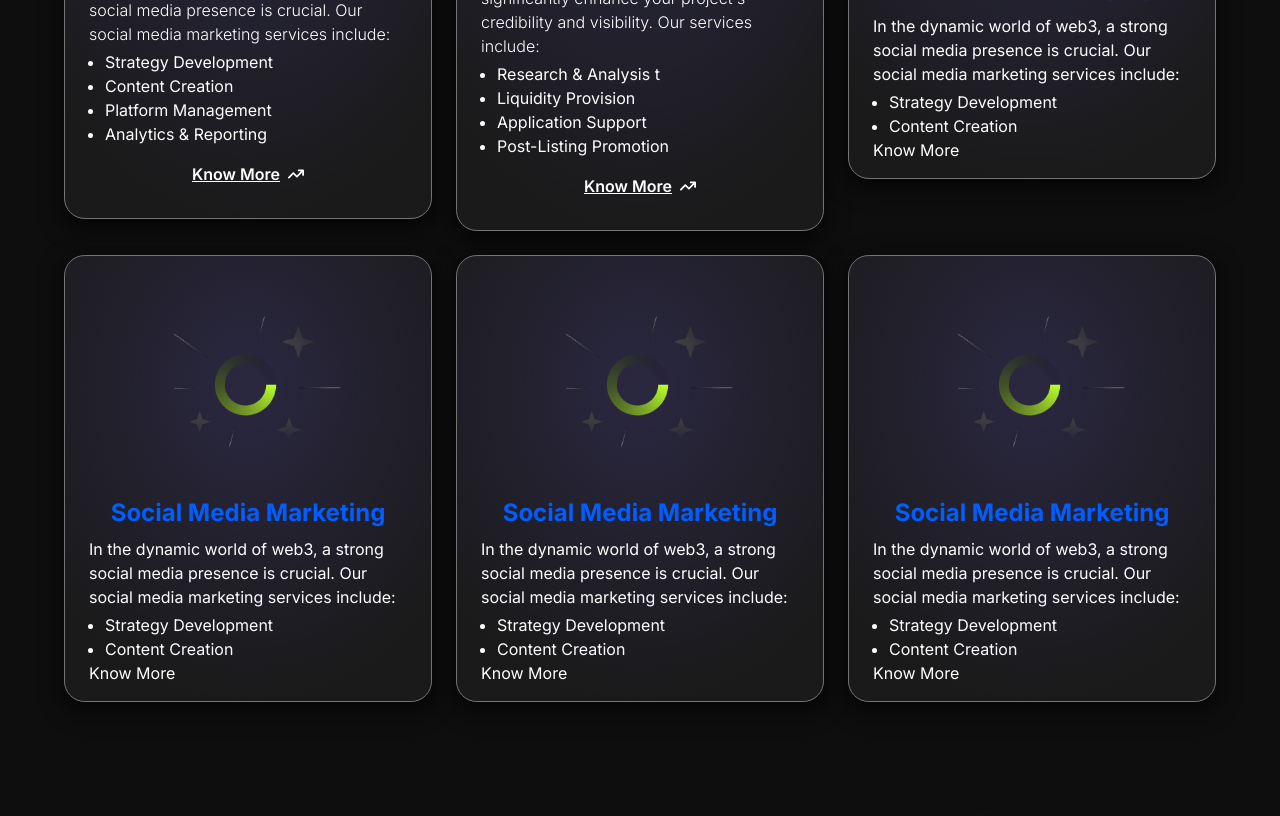
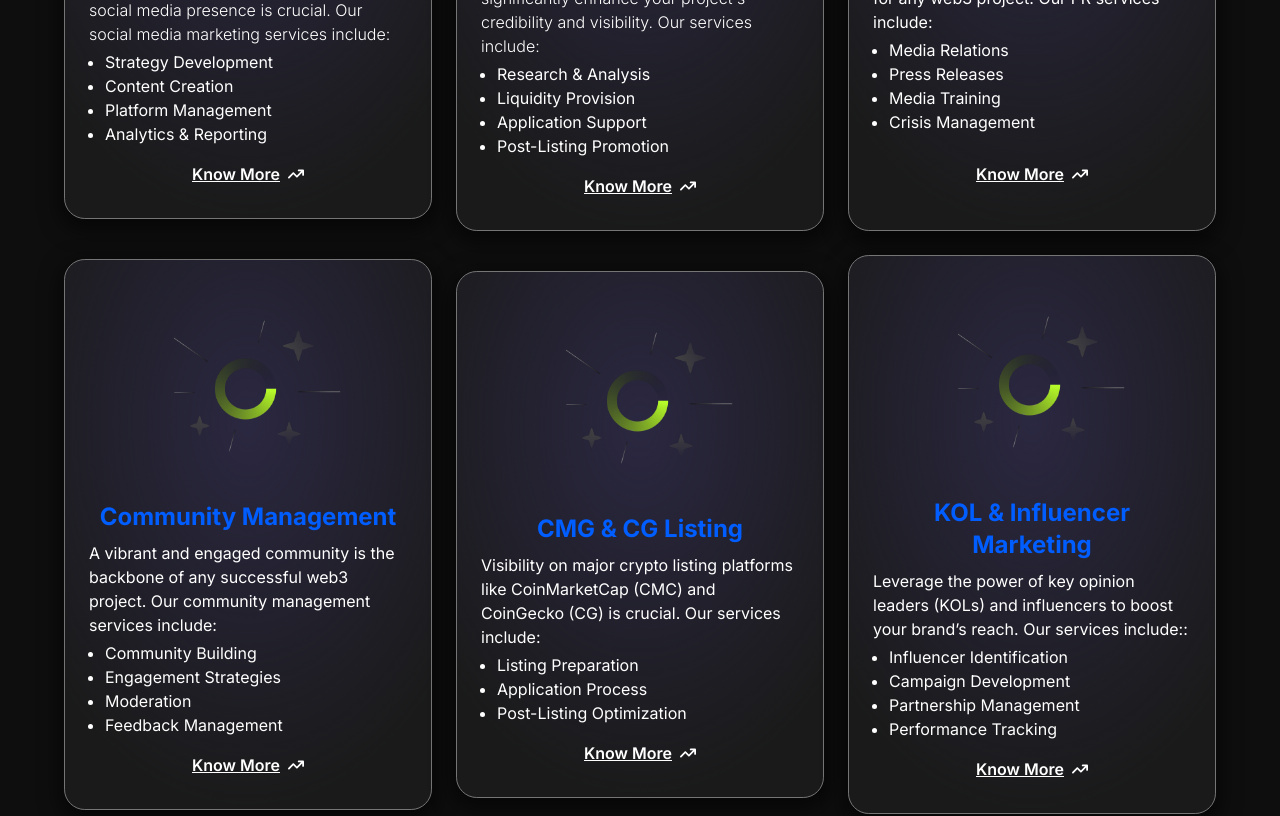
Before and after one commit to noorshanu/mark8Io, a React (Vite) app: page / in a window 1280 px wide. Shown: the part 2900-3716 px from the top of the page. Built offline with nearby package versions, Linux system fonts and the light colour scheme.

Commit message:
Update Services.jsx

```diff
--- a/src/sections/Services.jsx
+++ b/src/sections/Services.jsx
@@ -39,127 +39,171 @@ function Services() {
               <li>Strategy Development</li>
 
               <li>Content Creation</li>
-              <li>
-              Platform Management
-              </li>
+              <li>Platform Management</li>
 
-              <li>
-              Analytics & Reporting
-
-              </li>
+              <li>Analytics & Reporting</li>
             </ul>
 
             <div className="flex justify-center items-center py-3">
-            <a href="/" className="  rounded-3xl  py-1 px-4 text-center font-inter font-semibold mx-auto underline flex items-center gap-2">Know More <FaArrowTrendUp className=" underline" /></a>
+              <a
+                href="/"
+                className="  rounded-3xl  py-1 px-4 text-center font-inter font-semibold mx-auto underline flex items-center gap-2"
+              >
+                Know More <FaArrowTrendUp className=" underline" />
+              </a>
             </div>
           </div>
 
           <div className="  nft border-[#757575] border py-4 px-6 rounded-xl">
             <img src="assets/asset 46.webp" alt="" className=" mx-auto" />
             <h2 className=" text-center text-2xl font-inter font-bold  text-prime pb-2">
-            Tier 1 & 2 Exchange Listing
+              Tier 1 & 2 Exchange Listing
             </h2>
 
             <p className=" text-start pb-1 font-light">
-            Getting listed on top exchanges can significantly enhance your project's credibility and visibility. Our services include:
+              Getting listed on top exchanges can significantly enhance your
+              project's credibility and visibility. Our services include:
             </p>
 
             <ul className=" list-disc ml-4 ">
-              <li>Research & Analysis
-              t</li>
+              <li>Research & Analysis </li>
 
               <li>Liquidity Provision</li>
-              <li>
-              Application Support
-              </li>
-              <li>
-              Post-Listing Promotion
-              </li>
+              <li>Application Support</li>
+              <li>Post-Listing Promotion</li>
             </ul>
 
             <div className="flex justify-center items-center py-3">
-            <a href="/" className="  rounded-3xl  py-1 px-4 text-center font-inter font-semibold mx-auto underline flex items-center gap-2">Know More <FaArrowTrendUp className=" underline" /></a>
+              <a
+                href="/"
+                className="  rounded-3xl  py-1 px-4 text-center font-inter font-semibold mx-auto underline flex items-center gap-2"
+              >
+                Know More <FaArrowTrendUp className=" underline" />
+              </a>
             </div>
           </div>
 
           <div className="  nft border-[#757575] border py-4 px-6 rounded-xl">
             <img src="assets/asset 46.webp" alt="" className=" mx-auto" />
             <h2 className=" text-center text-2xl font-manbold font-bold text-prime pb-2">
-            Public Relations (PR)
+              Public Relations (PR)
             </h2>
 
             <p className=" text-start pb-1">
-              In the dynamic world of web3, a strong social media presence is
-              crucial. Our social media marketing services include:
+              Building a strong public image is essential for any web3 project.
+              Our PR services include:
             </p>
 
             <ul className=" list-disc ml-4 ">
-              <li>Strategy Development</li>
+              <li>Media Relations</li>
 
-              <li>Content Creation</li>
+              <li>Press Releases</li>
+
+              <li>Media Training</li>
+              <li>Crisis Management</li>
             </ul>
 
-            <a href="/">Know More</a>
+            <div className="flex justify-center items-center  py-6">
+              <a
+                href="/"
+                className="  rounded-3xl  py-1 px-4 text-center font-inter font-semibold mx-auto underline flex items-center gap-2"
+              >
+                Know More <FaArrowTrendUp className=" underline" />
+              </a>
+            </div>
           </div>
 
           <div className="  nft border-[#757575] border py-4 px-6 rounded-xl">
             <img src="assets/asset 46.webp" alt="" className=" mx-auto" />
             <h2 className=" text-center text-2xl font-manbold font-bold text-prime pb-2">
-              Social Media Marketing
+            Community Management
             </h2>
 
             <p className=" text-start pb-1">
-              In the dynamic world of web3, a strong social media presence is
-              crucial. Our social media marketing services include:
+            A vibrant and engaged community is the backbone of any successful web3 project. Our community management services include:
             </p>
 
             <ul className=" list-disc ml-4 ">
-              <li>Strategy Development</li>
+              <li>Community Building</li>
 
-              <li>Content Creation</li>
+              <li>Engagement Strategies</li>
+              <li>
+              Moderation
+              </li>
+
+              <li>
+              Feedback Management
+              </li>
             </ul>
 
-            <a href="/">Know More</a>
+            <div className="flex justify-center items-center py-3">
+              <a
+                href="/"
+                className="  rounded-3xl  py-1 px-4 text-center font-inter font-semibold mx-auto underline flex items-center gap-2"
+              >
+                Know More <FaArrowTrendUp className=" underline" />
+              </a>
+            </div>
           </div>
 
           <div className="  nft border-[#757575] border py-4 px-6 rounded-xl">
             <img src="assets/asset 46.webp" alt="" className=" mx-auto" />
             <h2 className=" text-center text-2xl font-manbold font-bold text-prime pb-2">
-              Social Media Marketing
+            CMG & CG Listing
             </h2>
 
             <p className=" text-start pb-1">
-              In the dynamic world of web3, a strong social media presence is
-              crucial. Our social media marketing services include:
+            Visibility on major crypto listing platforms like CoinMarketCap (CMC) and CoinGecko (CG) is crucial. Our services include:
             </p>
 
             <ul className=" list-disc ml-4 ">
-              <li>Strategy Development</li>
+              <li>Listing Preparation</li>
+              <li>
+              Application Process
+              </li>
 
-              <li>Content Creation</li>
+              <li>Post-Listing Optimization</li>
             </ul>
-
-            <a href="/">Know More</a>
+            <div className="flex justify-center items-center py-3">
+              <a
+                href="/"
+                className="  rounded-3xl  py-1 px-4 text-center font-inter font-semibold mx-auto underline flex items-center gap-2"
+              >
+                Know More <FaArrowTrendUp className=" underline" />
+              </a>
+            </div>
           </div>
 
           <div className="  nft border-[#757575] border py-4 px-6 rounded-xl">
             <img src="assets/asset 46.webp" alt="" className=" mx-auto" />
             <h2 className=" text-center text-2xl font-manbold font-bold text-prime pb-2">
-              Social Media Marketing
+            KOL & Influencer Marketing
             </h2>
 
             <p className=" text-start pb-1">
-              In the dynamic world of web3, a strong social media presence is
-              crucial. Our social media marketing services include:
+            Leverage the power of key opinion leaders (KOLs) and influencers to boost your brand’s reach. Our services include::
             </p>
 
             <ul className=" list-disc ml-4 ">
-              <li>Strategy Development</li>
+              <li>Influencer Identification</li>
 
-              <li>Content Creation</li>
+              <li>Campaign Development</li>
+              <li>
+              Partnership Management
+              </li>
+
+              <li>
+              Performance Tracking
+              </li>
             </ul>
-
-            <a href="/">Know More</a>
+            <div className="flex justify-center items-center py-3">
+              <a
+                href="/"
+                className="  rounded-3xl  py-1 px-4 text-center font-inter font-semibold mx-auto underline flex items-center gap-2"
+              >
+                Know More <FaArrowTrendUp className=" underline" />
+              </a>
+            </div>
           </div>
         </div>
       </div>
```
